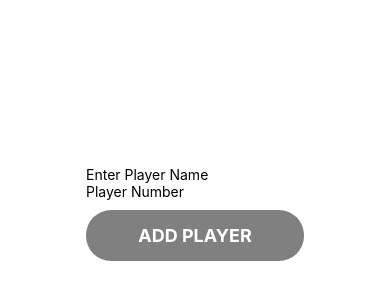
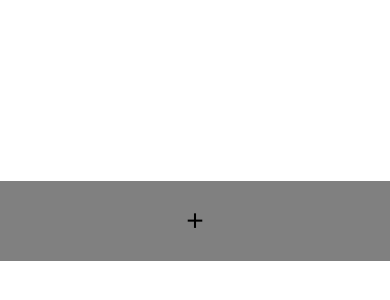
Before and after one commit to jpetersen92/scoreCounter, a React Native app: screen / in a window 390 px wide. Shown: the part 204-504 px from the top of the page. Built offline with nearby package versions, Linux system fonts and the light colour scheme.

Commit message:
added player cards and the logic of when to display them

```diff
--- a/App.js
+++ b/App.js
@@ -3,7 +3,6 @@ import { StyleSheet, View } from 'react-native';
 
 
 import MainScoreScreen from './app/screens/MainScoreScreen';
-import PlayerEditScreen from './app/screens/PlayerEditScreen';
 
 
 
@@ -14,8 +13,7 @@ export default function App() {
 
   return (
     <View style={styles.container}>
-      {/* <MainScoreScreen /> */}
-      <PlayerEditScreen />
+      <MainScoreScreen />
     </View>
   )
 }
--- a/app/components/AddPlayer.js
+++ b/app/components/AddPlayer.js
@@ -4,6 +4,11 @@ import { TouchableOpacity, StyleSheet } from 'react-native';
 import Icon from './Icon';
 
 function AddPlayer(props) {
+
+    const addPlayer = () => {
+
+    }
+
     return (
         <TouchableOpacity style={styles.container} onPress={() => console.log("Pressed")}>
                 <Icon name='plus' />
--- a/app/components/AppButton.js
+++ /dev/null
@@ -1,30 +0,0 @@
-import React from 'react';
-import { TouchableOpacity, StyleSheet, Text } from 'react-native';
-
-function AppButton({ title, onPress }) {
-    return (
-        <TouchableOpacity style={styles.container} onPress={onPress}>
-            <Text style={styles.text}>{title}</Text>
-        </TouchableOpacity>
-    );
-}
-
-const styles = StyleSheet.create({
-    container: {
-        backgroundColor: 'grey',
-        borderRadius: 25,
-        justifyContent: 'center',
-        alignItems: 'center',
-        padding: 15,
-        width: '100%',
-        marginVertical: 10,
-    },
-    text: {
-        color: "#fff",
-        fontSize: 18,
-        textTransform: 'uppercase',
-        fontWeight: 'bold'
-    }
-})
-
-export default AppButton;
--- /dev/null
+++ b/app/components/PlayerEditContainer.js
@@ -0,0 +1,20 @@
+import React from 'react';
+import { View, StyleSheet } from 'react-native';
+
+import PlayerScore from './PlayerScore';
+import AddPlayer from './AddPlayer';
+
+function PlayerEditContainer({ player, setPlayer }) {
+    return (
+        <View style={styles.container}>
+            {player ? <PlayerScore player={player} /> : null}
+            {!player ? <AddPlayer setPlayer={setPlayer} /> : null}
+        </View>
+    );
+}
+
+const styles = StyleSheet.create({
+    container: {}
+})
+
+export default PlayerEditContainer;
--- a/app/components/PlayerScore.js
+++ b/app/components/PlayerScore.js
@@ -2,7 +2,6 @@ import React, { useState } from 'react';
 import { View, StyleSheet, Text, Button, TouchableOpacity } from 'react-native';
 import CounterButton from './CounterButton';
 
-import Icon from './Icon'
 
 
 function PlayerScore({ backgroundColor = 'red', player}) {
--- a/app/screens/MainScoreScreen.js
+++ b/app/screens/MainScoreScreen.js
@@ -1,41 +1,32 @@
 import React, { useState } from 'react';
-import { View, StyleSheet, Text, TextInput, FlatList, SafeAreaView } from 'react-native';
+import { StyleSheet, SafeAreaView } from 'react-native';
 import AddPlayer from '../components/AddPlayer';
+import PlayerEditContainer from '../components/PlayerEditContainer';
 
 
 import PlayerScore from '../components/PlayerScore';
 
-const testPlayers = [
-    {
-        playerName: 'Josh',
-        playerNumber: 1,
-        color: 'blue'
-    },
-    {
-        playerName: 'Arthur',
-        playerNumber: 2,
-        color: 'orange'
-    },
-    {
-        playerName: 'Ethan',
-        playerNumber: 3,
-        color: 'pink'
-    },
-]
-
 function MainScoreScreen(props) {
 
-    const [players, setPlayers] = useState(testPlayers)
+    const [playerOne, setPlayerOne] = useState('');
+    const [playerTwo, setPlayerTwo] = useState('');
+    const [playerThree, setPlayerThree] = useState('');
+    const [playerFour, setPlayerFour] = useState('');
+    const [playerFive, setPlayerFive] = useState('');
+    const [playerSix, setPlayerSix] = useState('');
+
 
     const renderItem = ({item}) => <PlayerScore player={item.playerName} backgroundColor={item.color}/>
 
     return (
         <SafeAreaView style={styles.container}>
-            <FlatList
-                data={players}
-                renderItem={renderItem}
-                keyExtractor={item => item.playerNumber}
-            />
+            <PlayerEditContainer player={playerOne} setPlayer={setPlayerOne} />
+            {playerOne ? <PlayerEditContainer player={playerTwo} setPlayer={setPlayerTwo} /> : null}
+            {playerTwo ? <PlayerEditContainer player={playerThree} setPlayer={setPlayerThree} /> : null}
+            {playerThree ? <PlayerEditContainer player={playerFour} setPlayer={setPlayerFour} /> : null}
+            {playerFour ? <PlayerEditContainer player={playerFive} setPlayer={setPlayerFive} /> : null}
+            {playerFive ? <PlayerEditContainer player={playerSix} setPlayer={setPlayerSix} /> : null}
+
         </SafeAreaView>
     );
 }
--- a/app/screens/PlayerEditScreen.js
+++ /dev/null
@@ -1,43 +0,0 @@
-import React from 'react';
-import { SafeAreaView, StyleSheet, TextInput, View, Text } from 'react-native';
-import { Formik } from 'formik'
-import AppButton from '../components/AppButton';
-import * as Yup from 'yup'
-
-const validationSchema = Yup.object().shape({
-    playerName: Yup.string().required().label('Player Name'),
-    playerNumber: Yup.number().required().max(10).positive().label('Player Number')
-})
-
-
-function PlayerEditScreen(props) {
-
-
-    return (
-        <SafeAreaView>
-            <Formik
-                initialValues={{
-                    playerName: '',
-                    playerNumber: ''
-                }}
-                onSubmit={values => console.log(values)}
-            >
-                { ({ handleChange, handleSubmit, errors, setFieldTouched, touched }) => (
-                    <>
-                        <TextInput placeholder='Enter Player Name' onChangeText={handleChange('playerName')} onBlur={() => setFieldTouched('PlayerName')}/>
-                        {touched.playerName && <Text>{errors.playerName}</Text>}
-                        <TextInput keyboardType='numeric' placeholder='Player Number' onChange={handleChange('playerNumber')} onBlur={() => setFieldTouched('PlayerNumber')}/>
-                        {<Text>{errors.playerNumber}</Text>}
-                        <AppButton title='Add Player' onPress={handleSubmit}/>
-                    </>
-                )}
-            </Formik>
-        </SafeAreaView>
-    );
-}
-
-const styles = StyleSheet.create({
-    container: {}
-})
-
-export default PlayerEditScreen;
```
